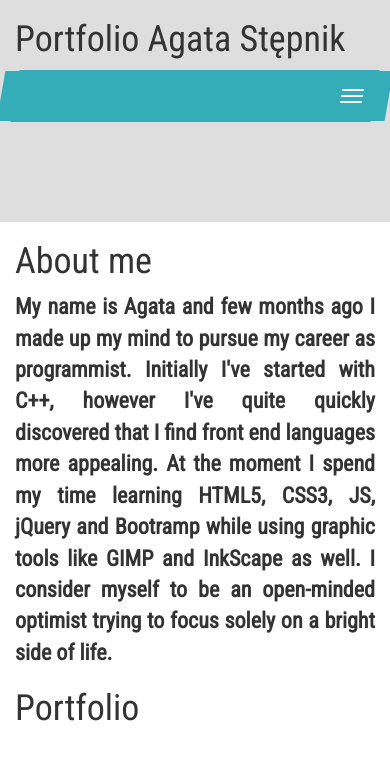
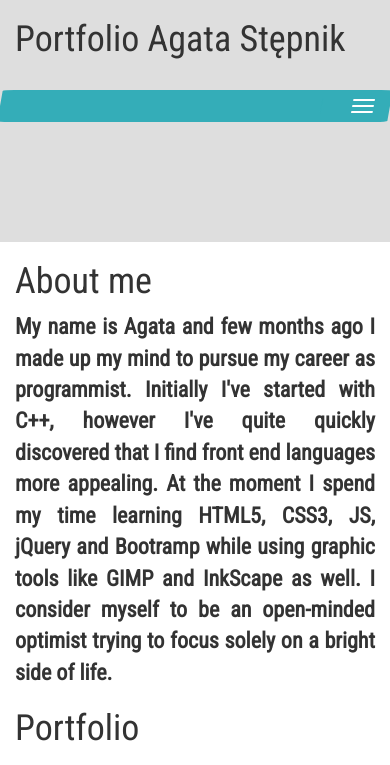
Before and after one commit to sierpien88/portfolio, a plain HTML site: page index.html in a window 390 px wide. Shown: the top 765 px of the page. Drawn offline with nearby package versions, Linux system fonts and the light colour scheme.

Commit message:
Change properties of button on the navbar

```diff
--- a/index.html
+++ b/index.html
@@ -25,7 +25,7 @@
 <!--   NAVIGATION START -->
 <header>
 <div class="container">
-        <h1>Portfolio Agata Stępnik</h1>
+        <h1 id="margin">Portfolio Agata Stępnik</h1>
 
 <nav class="navbar navbar-inverse" data-spy="affix" data-offset-top="100">
   <div class="container-fluid">
--- a/style.scss
+++ b/style.scss
@@ -15,14 +15,11 @@ body{
       top: 0;
 //      width: 100%;
       z-index: 999;
-    padding: 0;
   }
-.navbar-header{
-    padding: 0;
-}
+
 .navbar {
-    padding:0;
-    margin: 0;
+    border: none;
+    min-height: auto;
 }
 .container-fluid{
     margin: 0;
@@ -36,6 +33,7 @@ body{
 }
 .navbar-inverse .navbar-toggle{
     border-color: #34adb8;
+    padding: 0;
 
 }
 
@@ -50,6 +48,8 @@ nav{
 
 .nav, .navbar-inverse, .navbar-collapse, .navbar-inverse, .navbar-form, .navbar-header, navbar navbar-inverse, .navbar-toggle{
     background: #34adb8;
+    border-radius: 3%;
+    padding: 0;
     color: #fff;
     border-color: #34adb8;
     z-index: 999;
@@ -272,3 +272,7 @@ span {
     font-size: 18px;
     margin-left: 30px;
 }
+
+#margin {
+    margin-bottom: 30px;
+}
```
Also changed, not shown: style.css, 1 other file.
